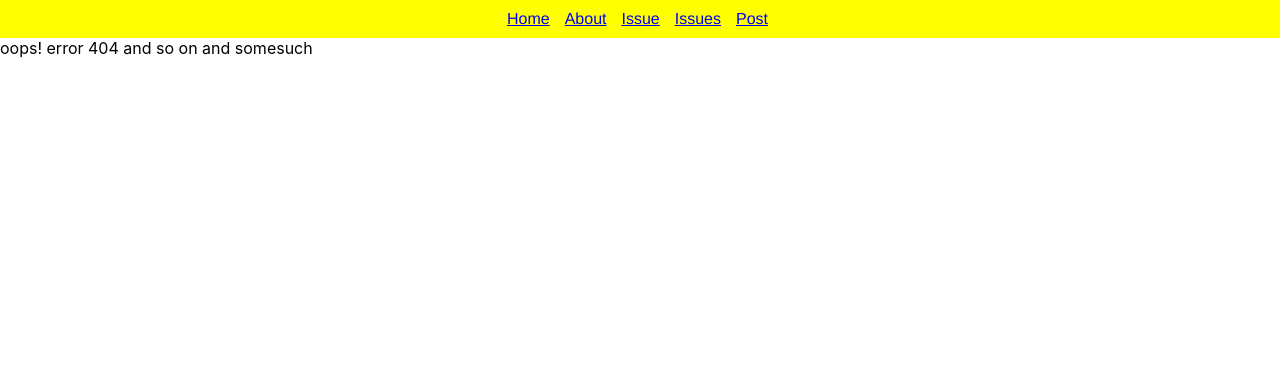
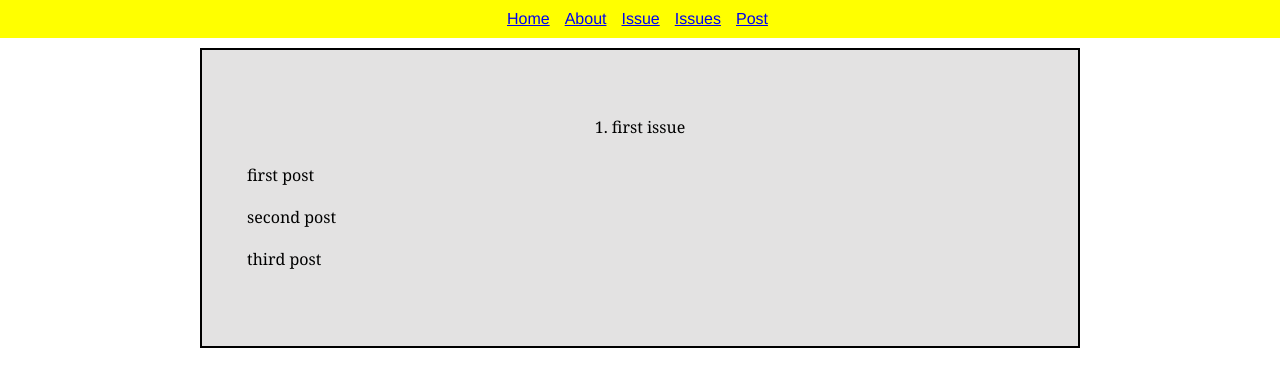
Before and after one commit to abbymachines/realgirl_online, a React (Create React App) app: page /issue/1 in a window 1280 px wide. Before the commit this address had no page. Shown: the top 386 px of the page. Built offline with nearby package versions, Linux system fonts and the light colour scheme.

Commit message:
add dynamic routing for Issue + send Issue button to latest issue

```diff
--- a/src/App.js
+++ b/src/App.js
@@ -21,7 +21,7 @@ function App() {
         <Route path="/" element={<Layout />}>
           <Route index element={<Home />} />
           <Route path="about" element={<About />} />
-          <Route path="issue" element={<Issue />} />
+          <Route path="issue/:issueId" element={<Issue />} />
           <Route path="issues" element={<Issues />} />
           <Route path="post" element={<Post />} />
           <Route path="*" element={<NoPage />} />
--- a/src/Issue.js
+++ b/src/Issue.js
@@ -1,7 +1,14 @@
+import { useParams } from "react-router-dom";
+import FrontCover from "./FrontCover";
+// import { BrowserRouter, Routes, Route } from "react-router-dom";
+import "react-router-dom";
+
 export default function Issue() {
+  const { issueId } = useParams();
+
   return (
     <div>
-      this is an issue of realgirletceteraandsoforth
+      <FrontCover issue={issueId} />
     </div>
   )
 }
--- a/src/Layout.js
+++ b/src/Layout.js
@@ -1,7 +1,12 @@
 import { Outlet, Link } from "react-router-dom";
 import './Layout.css';
+import db from "./TableOfContents";
 
 const Layout = () => {
+  let issueKeys = Object.keys(db['issues']);
+  // const latestIssue = issueKeys.length;
+  const latestIssueURL = `/issue/${issueKeys.length}`
+
   return (
     <>
       <nav>
@@ -13,7 +18,7 @@ const Layout = () => {
             <Link to="/about">About</Link>
           </li>
           <li>
-            <Link to="/issue">Issue</Link>
+            <Link to={latestIssueURL}>Issue</Link>
           </li>
           <li>
             <Link to="/issues">Issues</Link>
```
